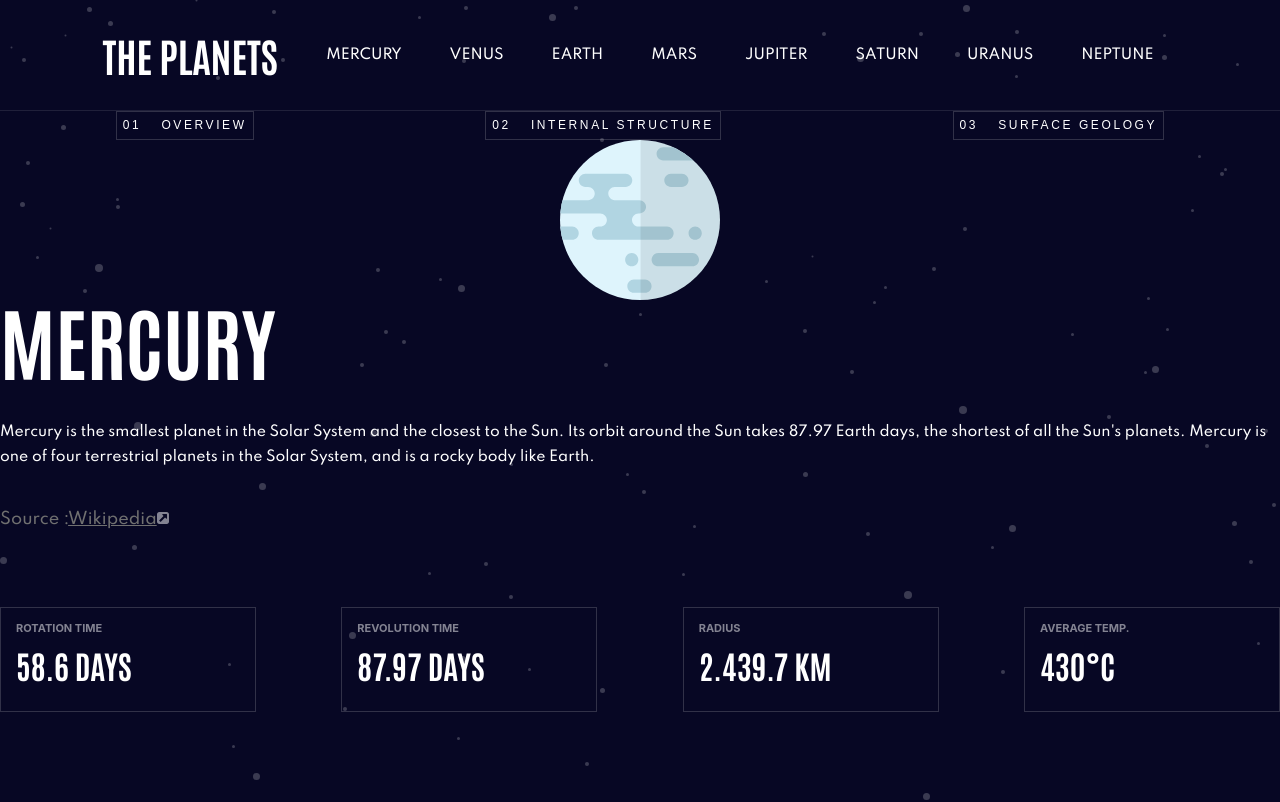
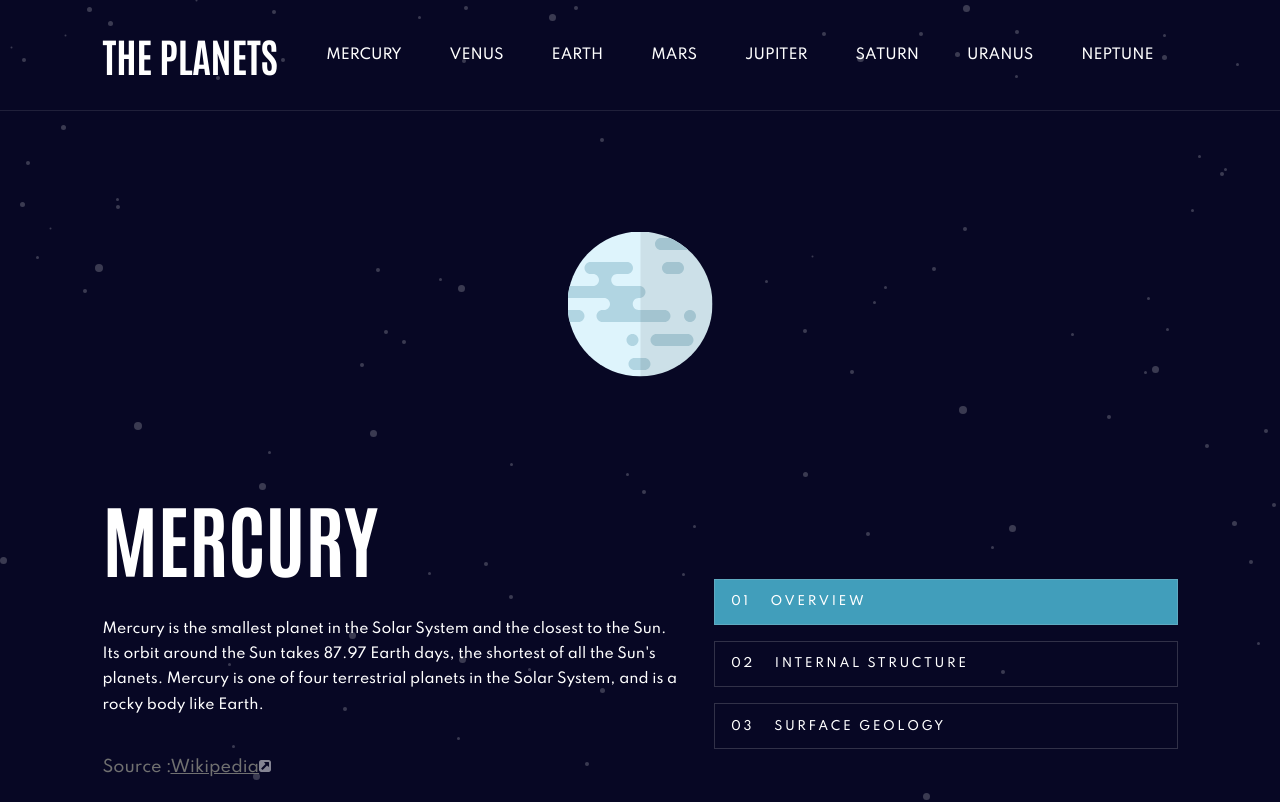
Before and after one commit to jfiora/the-planets, a React (Vite) app: page /mercury in a window 1280 px wide. Shown: the top 802 px of the page. Built offline with nearby package versions, Linux system fonts and the light colour scheme.

Commit message:
planet tablet styles

```diff
--- a/src/components/Planet/Planet.css
+++ b/src/components/Planet/Planet.css
@@ -0,0 +1,6 @@
+/* TABLET */
+@media screen and (min-width: 768px) {
+  .Planet {
+    padding: 0 8%;
+  }
+}
--- a/src/components/Planet/Planet.jsx
+++ b/src/components/Planet/Planet.jsx
@@ -1,13 +1,15 @@
-import PlanetInfo from "./PlanetInfo/PlanetInfo";
-import PlanetStats from "./PlanetStats/PlanetStats";
+import './Planet.css';
 
-const Planet = ({planet}) => {
-    return (
-        <>
-            <PlanetInfo planet={planet} />
-            <PlanetStats stats={planet.stats} />
-        </>
-    );
-}
+import PlanetInfo from './PlanetInfo/PlanetInfo';
+import PlanetStats from './PlanetStats/PlanetStats';
+
+const Planet = ({ planet }) => {
+  return (
+    <div className="Planet">
+      <PlanetInfo planet={planet} />
+      <PlanetStats stats={planet.stats} />
+    </div>
+  );
+};
 
 export default Planet;
--- a/src/components/Planet/PlanetInfo/PlanetImage/PlanetImage.css
+++ b/src/components/Planet/PlanetInfo/PlanetImage/PlanetImage.css
@@ -1,10 +1,7 @@
 .planetImage {
   display: flex;
   justify-content: center;
-}
-
-.planetImage img {
-  width: 10rem;
+  align-items: center;
 }
 
 /* MOBILE */
@@ -12,4 +9,19 @@
   .planetImage {
     margin: 2rem 0 4rem 0;
   }
+
+  .planetImage img {
+    width: 10rem;
+  }
 }
+
+/* TABLET */
+@media screen and (min-width: 768px) {
+  .planetImage {
+    max-height: 20rem;
+  }
+
+  .planetImage img {
+    transform: scale(0.5);
+  }
+}
--- a/src/components/Planet/PlanetInfo/PlanetInfo.css
+++ b/src/components/Planet/PlanetInfo/PlanetInfo.css
@@ -0,0 +1,27 @@
+/* TABLET */
+@media screen and (min-width: 768px) {
+  .PlanetInfo {
+    display: grid;
+    grid-template-columns: 5fr 4fr;
+    grid-row-gap: 3rem;
+    grid-column-gap: 2rem;
+    margin-top: 3rem;
+  }
+
+  .PlanetInfo .planetImage {
+    grid-row-start: 1;
+    grid-column-start: 1;
+    grid-column-end: 3;
+  }
+
+  .PlanetInfo .PlanetDescriptionWrapper {
+    grid-row-start: 2;
+    grid-column-start: 1;
+    grid-column-end: 2;
+  }
+
+  .PlanetInfo .planetInfoController {
+    grid-column-start: 2;
+    grid-column-end: 3;
+  }
+}
--- a/src/components/Planet/PlanetInfo/PlanetInfoController/InfoControllerButton/infoControllerButton.css
+++ b/src/components/Planet/PlanetInfo/PlanetInfoController/InfoControllerButton/infoControllerButton.css
@@ -5,6 +5,7 @@
   text-transform: uppercase;
   color: #fff;
   font-size: 12px;
+  font-family: var(--ff-primary);
   display: flex;
 }
 
@@ -12,6 +13,7 @@
   margin-right: 20px;
 }
 
+/* MOBILE */
 @media screen and (max-width: 767px) {
   .infoControllerButton {
     border: none;
@@ -56,7 +58,10 @@
   .infoControllerButton {
     letter-spacing: 2.6px;
     line-height: 25px;
+    padding: 0.6rem 1rem;
+    margin-top: 1rem;
   }
+
   .infoControllerButton:hover {
     background-color: rgba(216, 216, 216, 0.2);
   }
@@ -64,4 +69,29 @@
   .infoControllerButton .title--mobile {
     display: none;
   }
+
+  .infoControllerButton.active.light-blue {
+    background-color: var(--blue-light);
+  }
+  .infoControllerButton.active.yellow {
+    background-color: var(--yellow);
+  }
+  .infoControllerButton.active.purple {
+    background-color: var(--purple);
+  }
+  .infoControllerButton.active.light-red {
+    background-color: var(--red-light);
+  }
+  .infoControllerButton.active.red {
+    background-color: var(--red);
+  }
+  .infoControllerButton.active.orange {
+    background-color: var(--orange);
+  }
+  .infoControllerButton.active.cyan {
+    background-color: var(--cyan);
+  }
+  .infoControllerButton.active.blue {
+    background-color: var(--blue);
+  }
 }
--- a/src/components/Planet/PlanetInfo/PlanetInfoController/planetInfoController.css
+++ b/src/components/Planet/PlanetInfo/PlanetInfoController/planetInfoController.css
@@ -3,8 +3,17 @@
   justify-content: space-around;
 }
 
+/* MOBILE */
 @media screen and (max-width: 767px) {
   .planetInfoController {
     border-bottom: 1px solid rgba(255, 255, 255, 0.1);
   }
 }
+
+/* TABLET */
+@media screen and (min-width: 768px) {
+  .planetInfoController {
+    flex-direction: column;
+    justify-content: center;
+  }
+}
```
